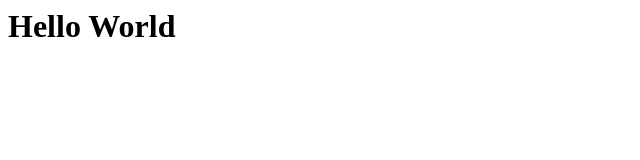
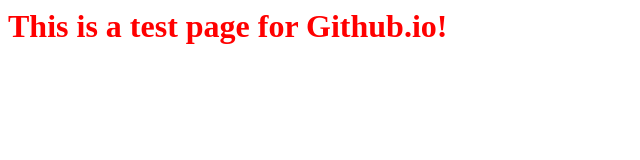
Before and after one commit to britto-rawdata/britto-rawdata.github.io, a plain HTML site: page index.html in a window 1280 px wide. Shown: the whole page, without its empty margins (0-640 px from the left). Drawn offline with Linux system fonts and the light colour scheme.

Commit message:
Added style

```diff
--- a/index.html
+++ b/index.html
@@ -1 +1 @@
-<h1>Hello World</h1>
+<h1 style="color:red">This is a test page for Github.io!</h1>
```
